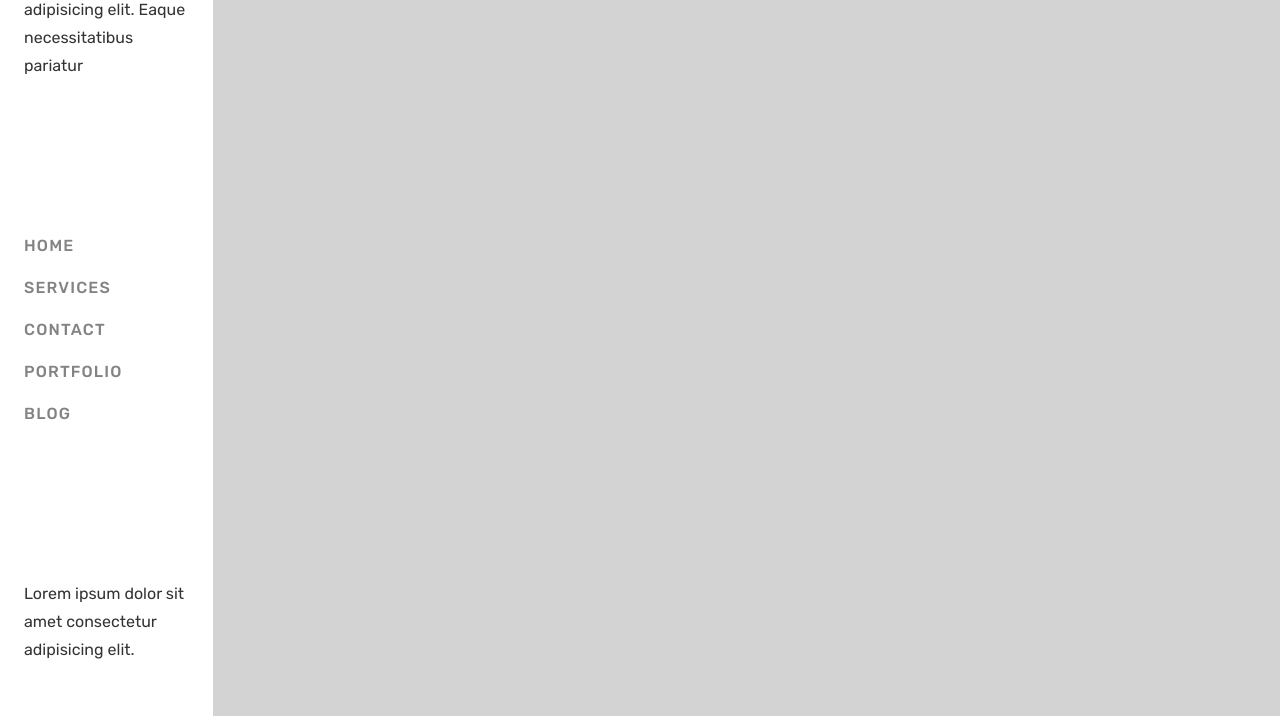
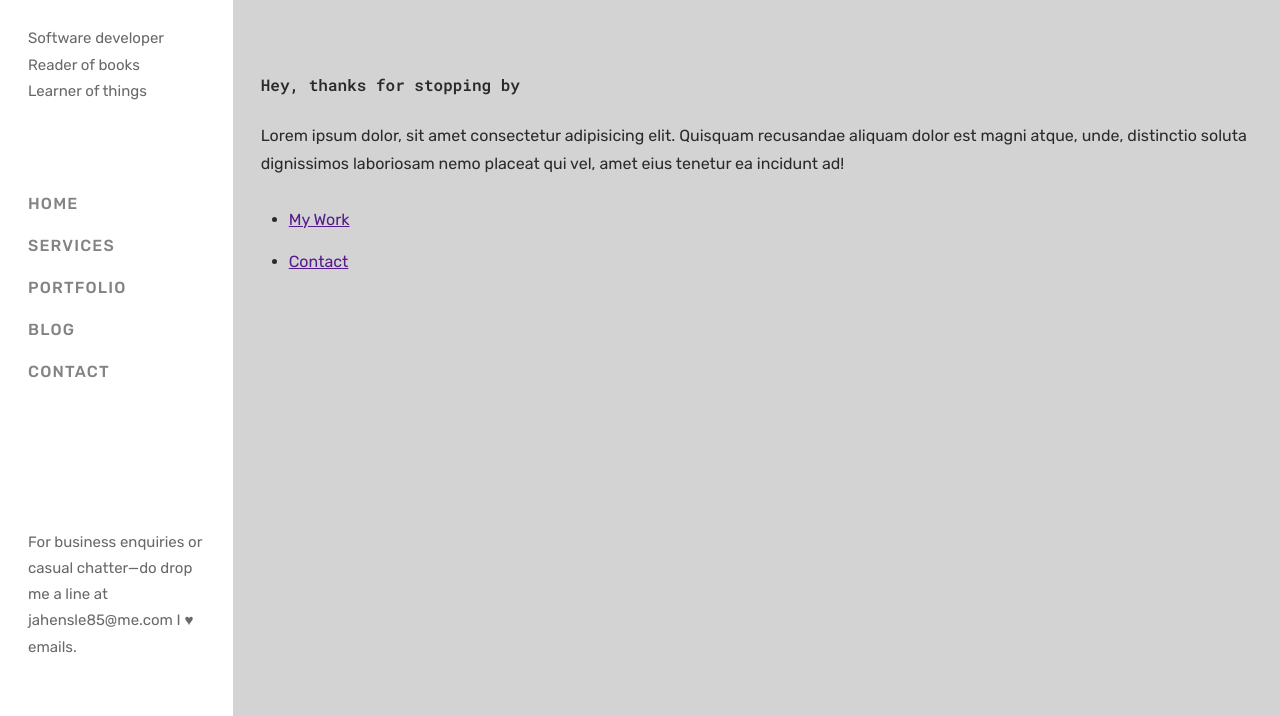
Before and after one commit to jaredhensley/gatsby-portfolio, a Gatsby site: page / in a window 1280 px wide. Shown: the part 84-800 px from the top of the page. Built offline with nearby package versions, Linux system fonts and the light colour scheme; Gatsby itself is replaced by a stand-in of ours.

Commit message:
layout component updates and index page updates

```diff
--- a/gatsby-config.js
+++ b/gatsby-config.js
@@ -5,6 +5,7 @@ module.exports = {
     author: `@Iamjahweb`,
   },
   plugins: [
+    `gatsby-plugin-sass`,
     {
       resolve: "gatsby-plugin-typography",
       options: {
--- a/package.json
+++ b/package.json
@@ -10,10 +10,12 @@
     "gatsby-plugin-manifest": "^2.3.3",
     "gatsby-plugin-offline": "^3.1.2",
     "gatsby-plugin-react-helmet": "^3.2.1",
+    "gatsby-plugin-sass": "^2.2.3",
     "gatsby-plugin-sharp": "^2.5.3",
     "gatsby-plugin-typography": "^2.4.1",
     "gatsby-source-filesystem": "^2.2.2",
     "gatsby-transformer-sharp": "^2.4.3",
+    "node-sass": "^4.13.1",
     "prop-types": "^15.7.2",
     "react": "^16.12.0",
     "react-dom": "^16.12.0",
--- a/src/components/layout.js
+++ b/src/components/layout.js
@@ -1,12 +1,16 @@
 import React from "react"
-import layoutStyles from "./layout.module.css"
-
+import layoutStyles from "./layout.module.scss"
 
 const Layout = ({ children }) => {
   return (
     <div id="layout__container" className={layoutStyles.container}>
-      <aside className={layoutStyles.aside}>
-        <p>Lorem ipsum dolor, sit amet consectetur adipisicing elit. Eaque necessitatibus pariatur</p>
+      <aside className={layoutStyles.navigation}>
+        <h2>Jared Hensley</h2>
+        <p>
+          Software developer<br></br>
+          Reader of books<br></br>
+          Learner of things<br></br>
+        </p>
         <nav>
           <ul>
             <li>
@@ -16,17 +20,19 @@ const Layout = ({ children }) => {
               <a href="">SERVICES</a>
             </li>
             <li>
-              <a href="">CONTACT</a>
-            </li>
-            <li>
               <a href="">PORTFOLIO</a>
             </li>
             <li>
               <a href="">BLOG</a>
             </li>
+            <li>
+              <a href="">CONTACT</a>
+            </li>
           </ul>
         </nav>
-        <p>Lorem ipsum dolor sit amet consectetur adipisicing elit.</p>
+        <p>
+          For business enquiries or casual chatter—do drop me a line at jahensle85@me.com I ♥︎ emails.
+        </p>
       </aside>
       <main className={layoutStyles.main}>{children}</main>
     </div>
--- /dev/null
+++ b/src/components/layout.module.scss
@@ -0,0 +1,58 @@
+.container {
+   display: grid;
+   grid-template-columns: 1fr 4.5fr;
+   height: 100vh;
+}
+
+.navigation {
+   display: flex;
+   flex-direction: column;
+   padding: 1.75rem;
+
+   p {
+      font-weight: 400;
+      color: #696969;
+      font-size: 15px;
+
+      &:last-of-type {
+         margin-top: auto;
+      }
+   }
+
+   nav {
+      color: #838383;
+      margin: auto 0;
+
+      ul {
+         margin-left: 0;
+      }
+
+      li {
+         list-style: none;
+         font-weight: 500;
+
+         &:hover a {
+            color: rgb(52, 52, 52);
+            border-color: rgb(52, 52, 52);
+         }
+      }
+
+      a {
+         letter-spacing: 1.2px;
+         text-decoration: none;
+         color: inherit;
+         border-width: 0px 0px 2px;
+         border-style: solid;
+         border-color: transparent;
+         transition: border-color 0.3s ease 0s, color 0.3s ease 0s;
+      }
+
+   }
+}
+
+main {
+   display: flex;
+   flex-direction: column;
+   background-color: #D3D3D3;
+   padding: 20vh 1.75rem 10vh;
+}
--- a/src/pages/index.js
+++ b/src/pages/index.js
@@ -4,7 +4,16 @@ import Layout from "../components/layout"
 
 const IndexPage = () => (
   <Layout>
-    <h1>Hello world</h1>
+    <h4>Hey, thanks for stopping by</h4>
+    <p>Lorem ipsum dolor, sit amet consectetur adipisicing elit. Quisquam recusandae aliquam dolor est magni atque, unde, distinctio soluta dignissimos laboriosam nemo placeat qui vel, amet eius tenetur ea incidunt ad!</p>
+    <ul>
+      <li>
+        <a href="">My Work</a>
+      </li>
+      <li>
+        <a href="">Contact</a>
+      </li>
+    </ul>
   </Layout>
 )
 
```
Also changed, not shown: src/components/layout.module.css (deleted), 1 other file.
